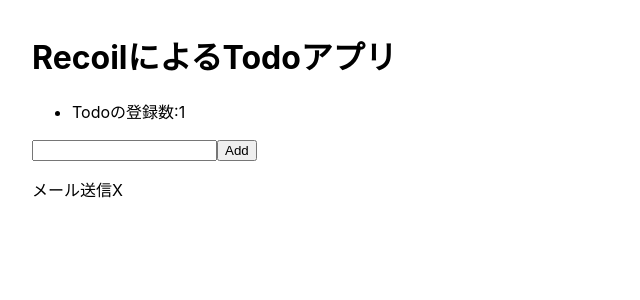
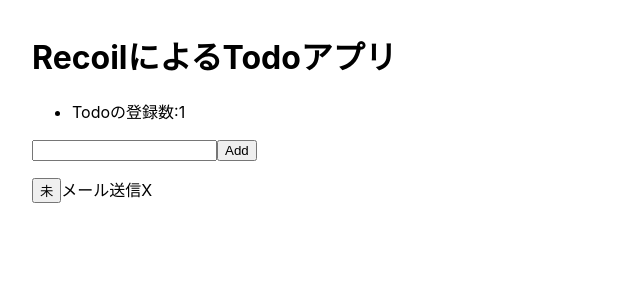
Before and after one commit to ukigumo-shiina3/recoil-todo, a React (Create React App) app: page / in a window 1280 px wide. Shown: the top 300 px of the page, without its empty margins (0-640 px from the left). Built offline with nearby package versions, Linux system fonts and the light colour scheme.

Commit message:
✨ 完了・未完了の切り替え

```diff
--- a/src/components/TodoItem.js
+++ b/src/components/TodoItem.js
@@ -13,8 +13,22 @@
     setTodoList(newTodoList);
   };
 
+  const toggleItemCompletion = () => {
+    const index = todoList.findIndex((listItem) => listItem.id === item.id);
+    const newTodoList = [
+      ...todoList.slice(0, index),
+      { ...item, isComplete: !item.isComplete },
+      ...todoList.slice(index + 1),
+    ];
+    setTodoList(newTodoList);
+  };
+
   return (
     <div>
+      <button onClick={toggleItemCompletion}>
+        {item.isComplete ? "完" : "未"}
+      </button>
+
       {item.title}
       <span onClick={deleteItem} style={{ cursor: "pointer" }}>
         X
```
